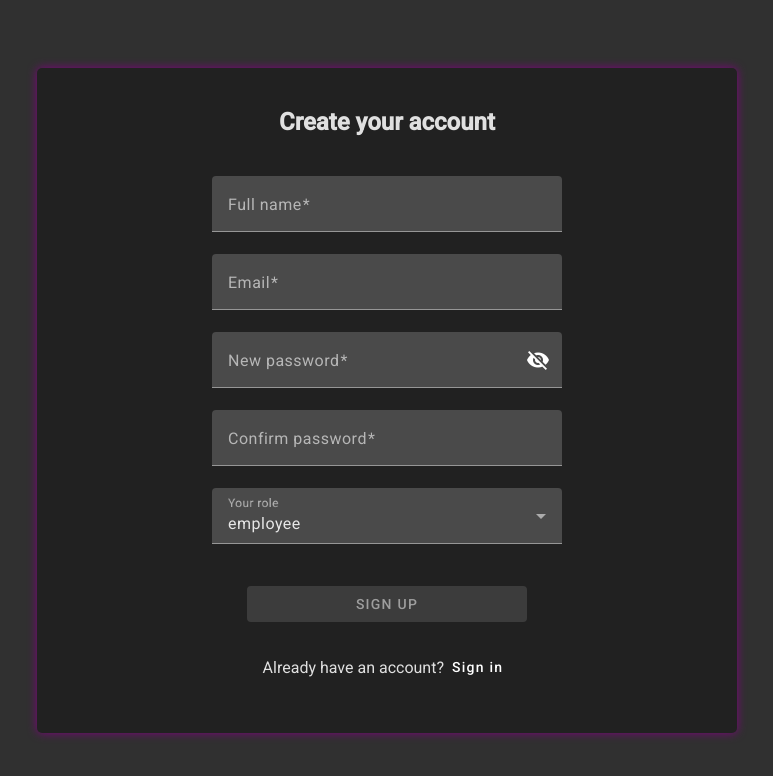
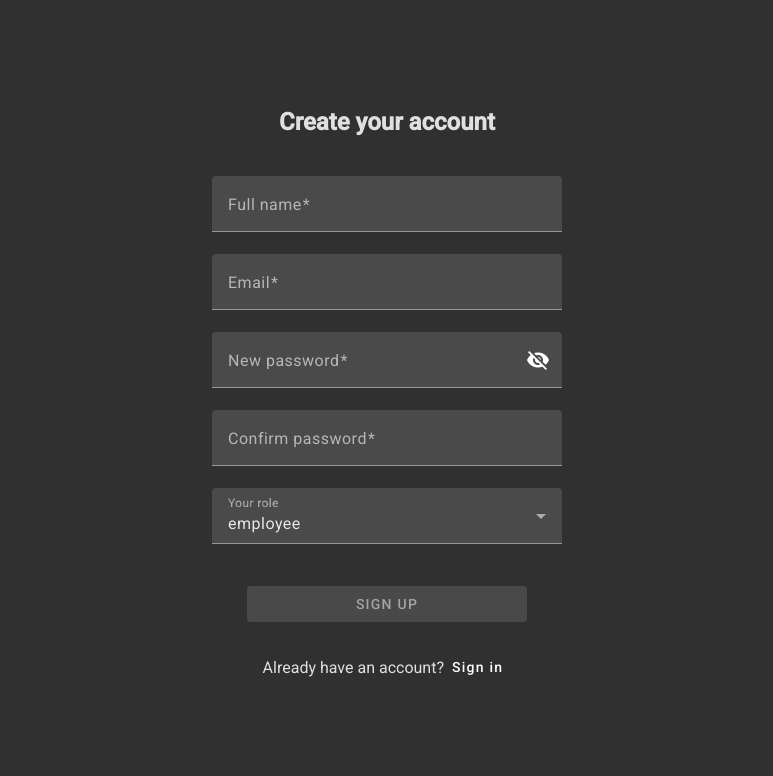
Before and after one commit to Artrudjob/angular-pet, an Angular app: page /signup in a window 1280 px wide. Shown: the top 776 px of the page, without its empty margins (253-1026 px from the left). Built offline with nearby package versions, Linux system fonts and the light colour scheme.

Commit message:
refactor style

```diff
--- a/src/app/sign-up/sign-up.component.scss
+++ b/src/app/sign-up/sign-up.component.scss
@@ -8,9 +8,6 @@
         min-width: 700px;
         max-width: 750px;
         width: 30%;
-        box-shadow: 0 0 10px purple;
-        background-color: #212121;
-        border-radius: 5px;
         display: flex;
         flex-direction: column;
         justify-content: center;
```
